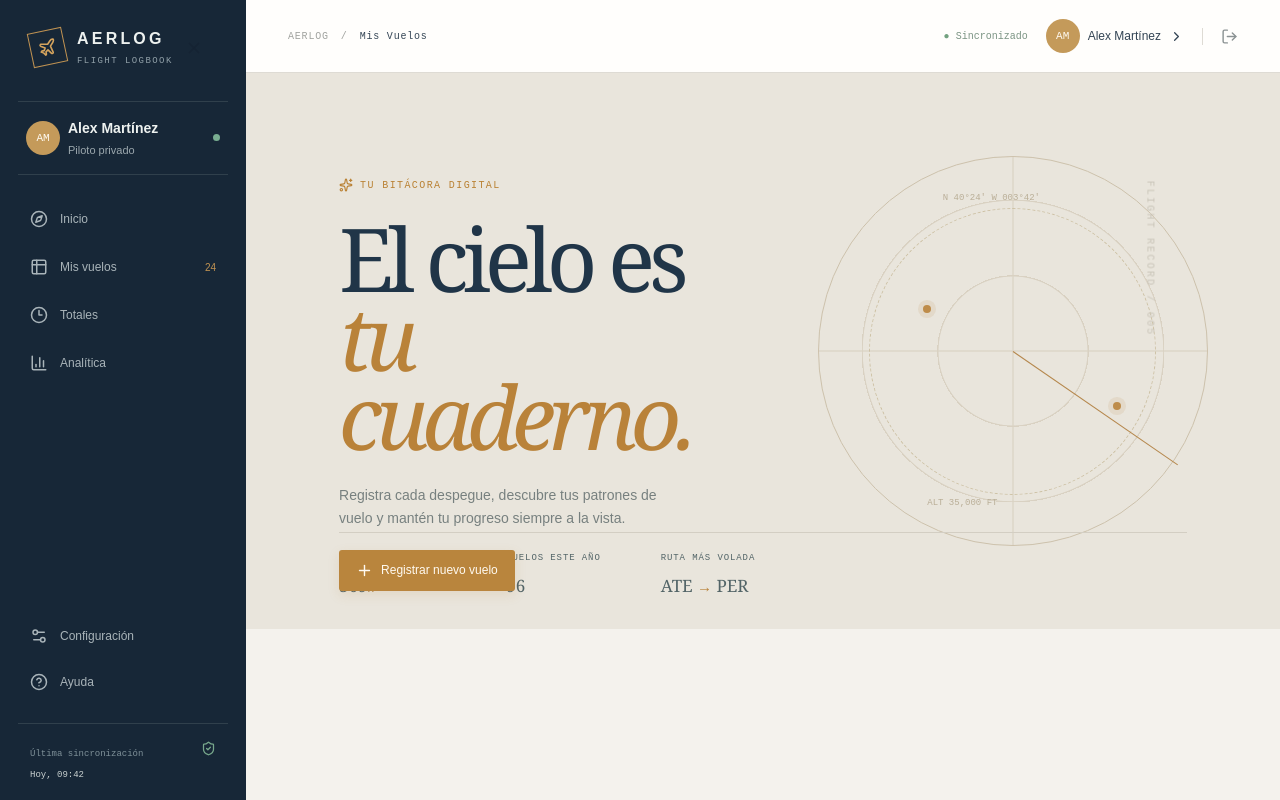
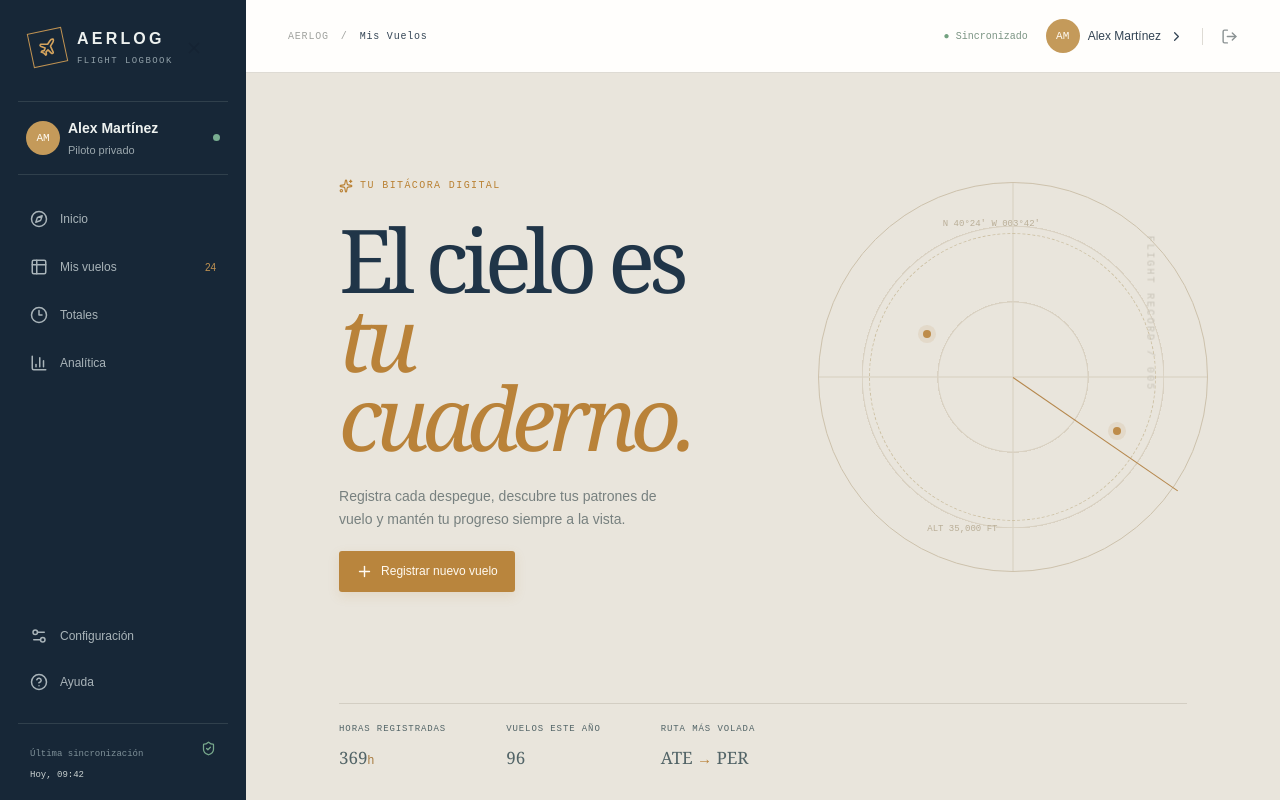
Before and after one commit to faustoleal/flight-log, a Next.js app: page / in a window 1280 px wide. Built offline with nearby package versions, Linux system fonts and the light colour scheme.

Commit message:
modificando el min-h-[] del section

```diff
--- a/src/components/views/HomePage.tsx
+++ b/src/components/views/HomePage.tsx
@@ -2,9 +2,9 @@ import { Sparkles, Plus } from "lucide-react";
 
 const HomePage = () => {
   return (
-    <section className="min-h-[calc(100vh - 73px)]  bg-[#e9e5dc] relative overflow-hidden px-[9%] pb-[38px] pt-[clamp(50px,9vw,105px)] after:absolute after:right-[5%] after:top-[32%] after:rotate-90 after:content-['FLIGHT_RECORD_/_005'] after:font-['Courier_New',monospace] after:text-[10px] after:tracking-[0.22em] after:text-[#c9c4b8]">
+    <section className="min-h-[calc(-73px_+_100vh)]  bg-[#e9e5dc] relative overflow-hidden px-[9%] pb-[38px] pt-[clamp(50px,9vw,105px)] after:absolute after:right-[5%] after:top-[32%] after:rotate-90 after:content-['FLIGHT_RECORD_/_005'] after:font-['Courier_New',monospace] after:text-[10px] after:tracking-[0.22em] after:text-[#c9c4b8]">
       <div className="max-w-[440px] relative z-1">
-        <span className="eyebrow">
+        <span className="flex items-center gap-[7px] text-[#ba8235] text-[10px] font-[Courier_New,monospace] tracking-[0.14em]">
           <Sparkles size={14} /> TU BITÁCORA DIGITAL
         </span>
         <h1 className="font-['Georgia',serif] font-normal leading-[0.9] text-[clamp(52px,7vw,88px)] text-[#203548] tracking-[-0.07em] my-[27px] mx-0">
```
